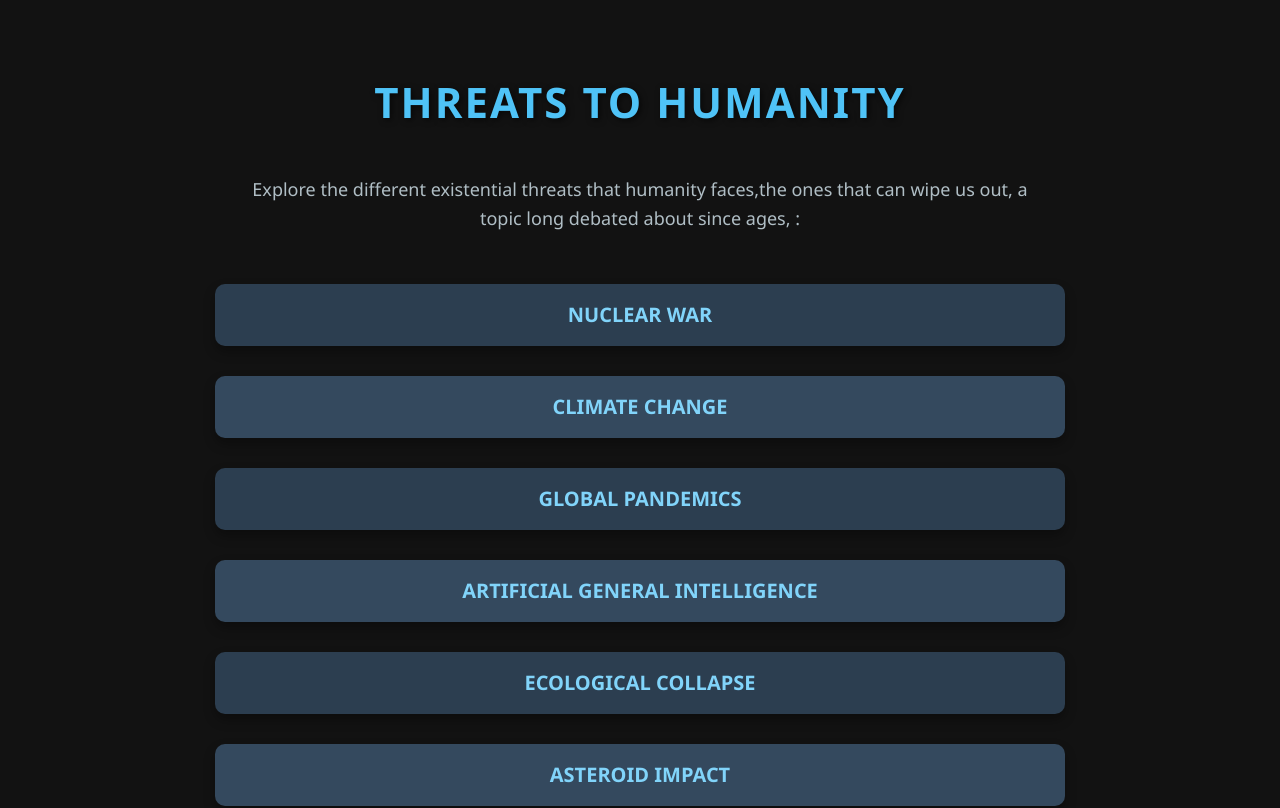
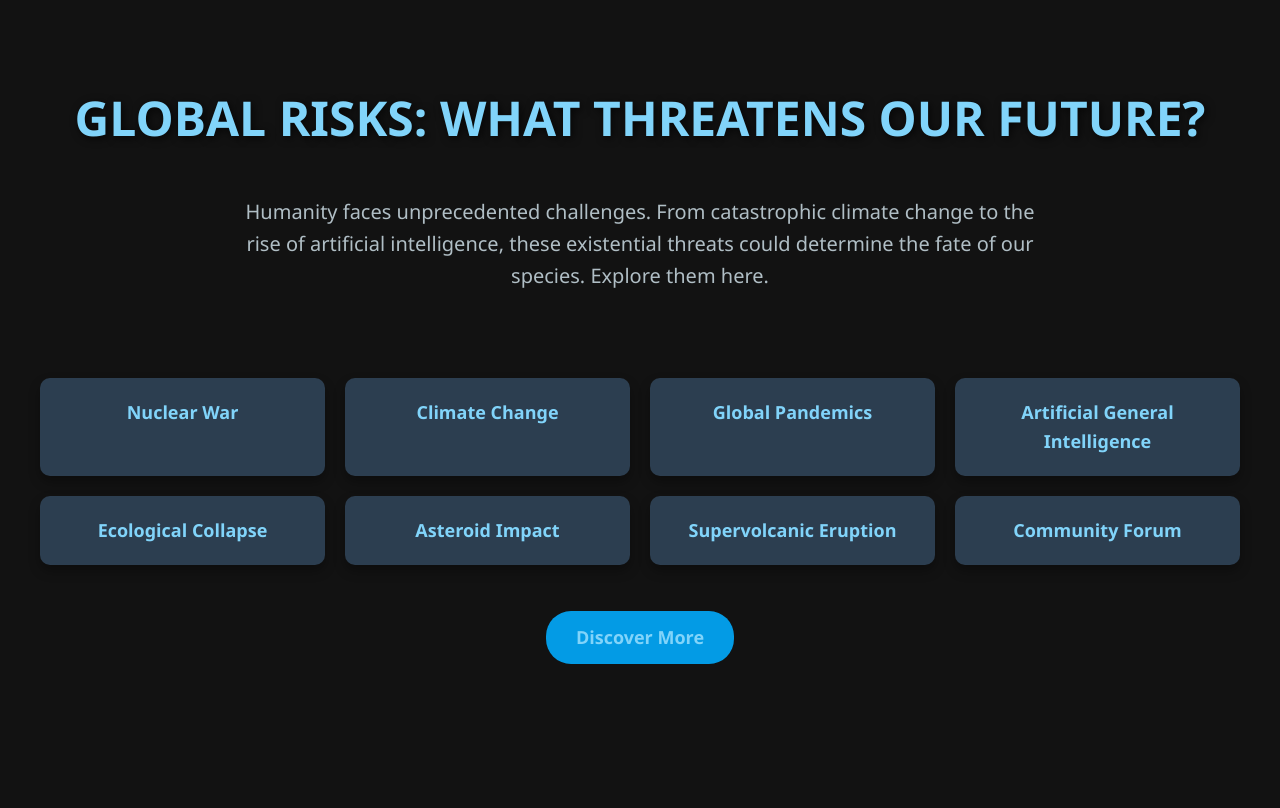
Before and after one commit to dqrkwave/my-react-app, a React (Create React App) app in the folder frontend/: page / in a window 1280 px wide. Shown: the top 808 px of the page. Built offline with nearby package versions, Linux system fonts and the light colour scheme.

Commit message:
Your commit message

```diff
--- a/frontend/src/components/HomePage.js
+++ b/frontend/src/components/HomePage.js
@@ -5,9 +5,11 @@ import '../styles/homePage.css';
 function HomePage() {
     return (
         <div className="home-page">
-            <h1>Threats to Humanity</h1>
-            <p>Explore the different existential threats that humanity faces,the ones that can wipe us out, a topic long debated about since ages,
-                :</p>
+            <section className="hero">
+                <h1>Global Risks: What Threatens Our Future?</h1>
+                <p>Humanity faces unprecedented challenges. From catastrophic climate change to the rise of artificial intelligence, these existential threats could determine the fate of our species. Explore them here.</p>
+            </section>
+
             <ul>
                 <li><Link to="/threat/nuclear-war">Nuclear War</Link></li>
                 <li><Link to="/threat/climate-change">Climate Change</Link></li>
@@ -16,9 +18,10 @@ function HomePage() {
                 <li><Link to="/threat/ecological-collapse">Ecological Collapse</Link></li>
                 <li><Link to="/threat/asteroid-impact">Asteroid Impact</Link></li>
                 <li><Link to="/threat/supervolcanic-eruption">Supervolcanic Eruption</Link></li>
+                <li><Link to="/forum">Community Forum</Link></li>
+            </ul>
 
-                <li><Link to="/forum">Open Forum</Link></li>
-            </ul>
+            <Link to="/learn-more" className="cta-button">Discover More</Link>
         </div>
     );
 }
--- a/frontend/src/styles/homePage.css
+++ b/frontend/src/styles/homePage.css
@@ -2,101 +2,84 @@
     display: flex;
     flex-direction: column;
     align-items: center;
-    background-color: #121212; /* Dark background */
+    background-color: #121212;
     padding: 40px;
     font-family: 'Segoe UI', Tahoma, Geneva, Verdana, sans-serif;
-    color: #e0e0e0; /* Light text color for contrast */
+    color: #e0e0e0;
     min-height: 100vh;
+    text-align: center;
 }
 
-.home-page h1 {
-    color: #4fc3f7; /* Light blue for the heading */
-    font-size: 42px;
-    text-transform: uppercase;
-    letter-spacing: 2px;
-    text-shadow: 2px 2px 6px rgba(0, 0, 0, 0.6); /* Enhanced text shadow for contrast */
-    margin-bottom: 20px;
+.hero {
+    margin-bottom: 50px;
 }
 
-.home-page p {
-    font-size: 18px;
-    margin: 20px 0;
-    color: #b0bec5; /* Lighter text color */
-    text-align: center;
+.hero h1 {
+    font-size: 48px;
+    color: #81d4fa;
+    text-transform: uppercase;
+    text-shadow: 2px 2px 8px rgba(0, 0, 0, 0.7);
+}
+
+.hero p {
+    font-size: 20px;
     max-width: 800px;
+    margin: 20px auto;
+    color: #b0bec5;
 }
 
 .home-page ul {
     list-style-type: none;
     padding: 0;
-    display: flex;
-    flex-direction: column;
-    align-items: center;
+    display: grid;
+    grid-template-columns: repeat(auto-fit, minmax(250px, 1fr));
+    gap: 20px;
     width: 100%;
-    max-width: 800px;
+    max-width: 1200px;
 }
 
 .home-page li {
-    margin: 15px 0;
-    padding: 15px 25px;
-    background-color: #333; /* Dark background for list items */
+    padding: 20px;
+    background-color: #2c3e50;
     border-radius: 10px;
-    box-shadow: 0 6px 12px rgba(0, 0, 0, 0.3); /* Slightly stronger shadow */
-    transition: transform 0.3s ease, background-color 0.3s ease, box-shadow 0.3s ease;
-    width: 100%;
+    box-shadow: 0 6px 12px rgba(0, 0, 0, 0.3);
     text-align: center;
+    transition: transform 0.3s ease, background-color 0.3s ease;
 }
 
 .home-page li:hover {
     transform: translateY(-5px);
-    background-color: #1e2a47; /* Darker hover background */
-    box-shadow: 0 12px 20px rgba(0, 0, 0, 0.4); /* Stronger shadow on hover */
+    background-color: #34495e;
     cursor: pointer;
 }
 
 .home-page a {
     text-decoration: none;
-    color: #81d4fa; /* Soft blue link color */
-    font-size: 20px;
+    color: #81d4fa;
+    font-size: 18px;
     font-weight: 600;
-    display: block;
-    text-transform: uppercase;
     transition: color 0.3s ease, text-shadow 0.3s ease;
 }
 
 .home-page a:hover {
-    color: #29b6f6; /* Brighter blue for links on hover */
-    text-shadow: 0 0 8px #29b6f6; /* Glowing effect on hover */
+    color: #29b6f6;
+    text-shadow: 0 0 8px #29b6f6;
 }
 
-.home-page li:nth-child(odd) {
-    background-color: #2c3e50; /* Darker background for odd items */
+.cta-button {
+    padding: 12px 30px;
+    background-color: #039be5;
+    color: white;
+    font-size: 18px;
+    font-weight: bold;
+    border-radius: 25px;
+    margin-top: 30px;
+    text-decoration: none;
+    transition: background-color 0.3s, transform 0.3s, box-shadow 0.3s;
 }
 
-.home-page li:nth-child(even) {
-    background-color: #34495e; /* Slightly lighter background for even items */
+.cta-button:hover {
+    background-color: #0288d1;
+    transform: scale(1.05);
+    box-shadow: 0 0 15px rgba(2, 136, 209, 0.8);
 }
-
-.home-page li span {
-    font-weight: bold;
-    color: #4fc3f7; /* Light blue for emphasized text */
-}
-
-.home-page .cta-button {
-    padding: 12px 25px;
-    background-color: #039be5; /* Blue button */
-    color: #fff;
-    font-size: 18px;
-    font-weight: bold;
-    text-decoration: none;
-    border-radius: 25px;
-    margin-top: 30px;
-    transition: background-color 0.3s ease, transform 0.3s ease, box-shadow 0.3s ease;
-}
-
-.home-page .cta-button:hover {
-    background-color: #0288d1; /* Darker blue on hover */
-    transform: scale(1.05);
-    box-shadow: 0 0 15px rgba(2, 136, 209, 0.8); /* Glowing effect for the button */
-    cursor: pointer;
-}
```
